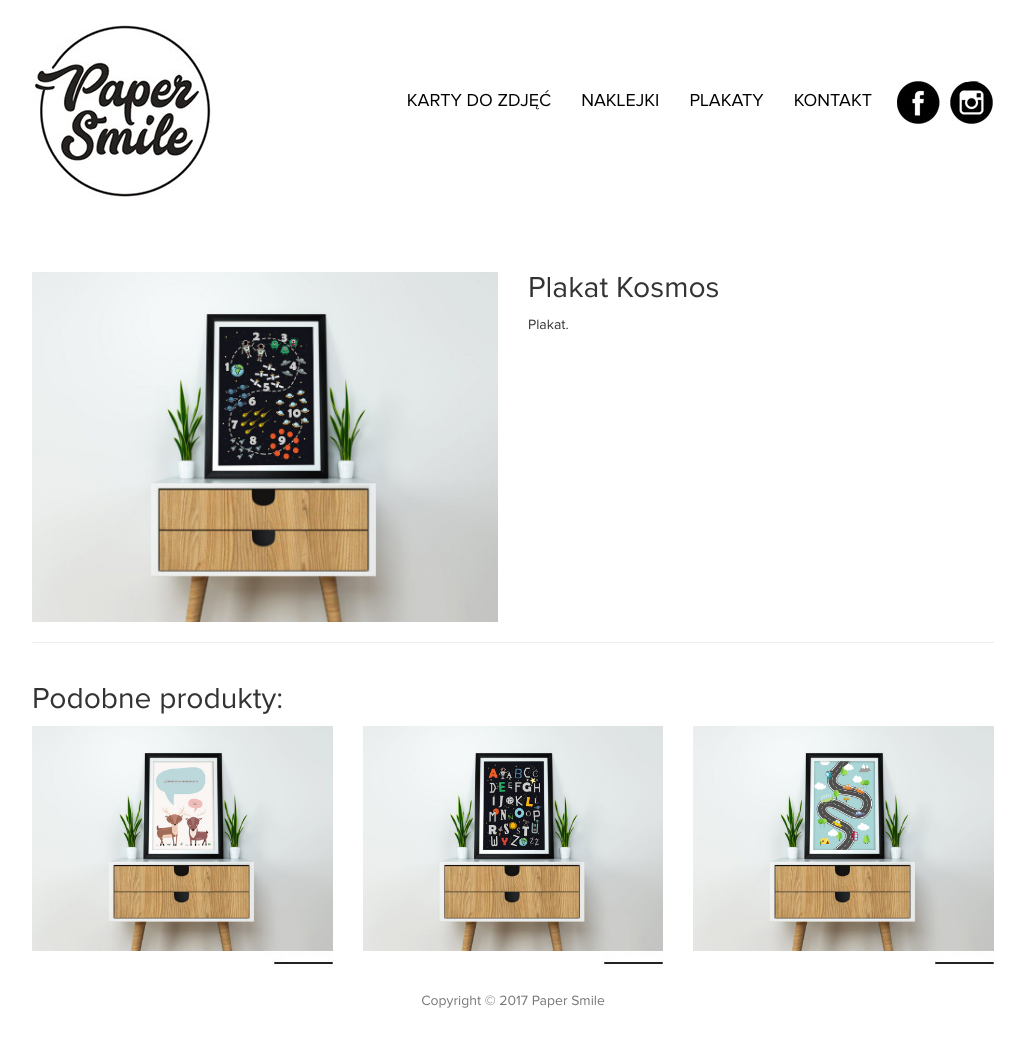
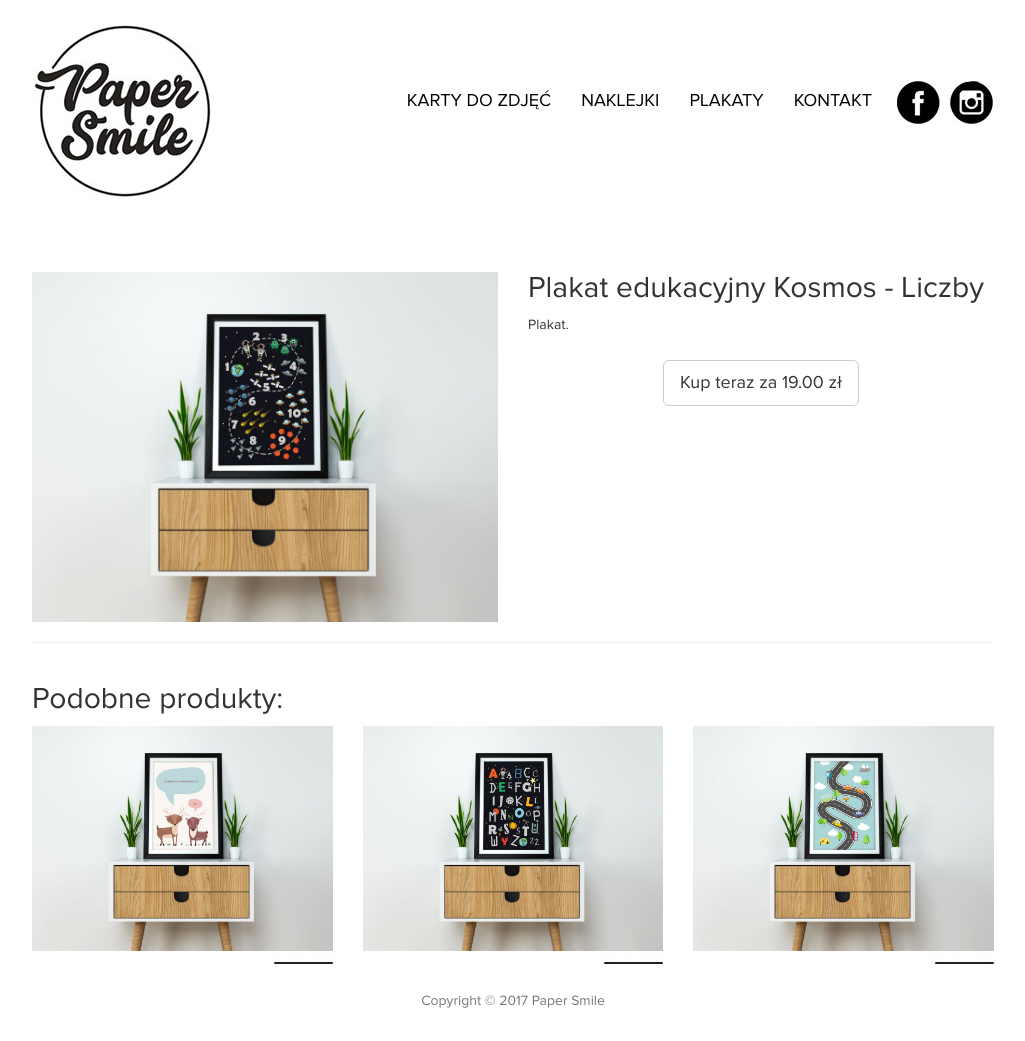
Before and after one commit to lukaszkomar/papersmile.pl, a Jekyll site: the page built from plakat-kosmos.html, in a window 1280 px wide. Shown: the whole page, without its empty margins (127-1152 px from the left). Built offline with Jekyll 4.4.1, drawn with Linux system fonts in a browser that asks for light colours; nearby versions of some CDN libraries.

Commit message:
plakaty price

```diff
--- a/_config.yml
+++ b/_config.yml
@@ -117,7 +117,7 @@ produkty:
     kosmos:
       key: kosmos
       nazwa: Plakat Kosmos
-      header: Plakat Kosmos
+      header: Plakat edukacyjny Kosmos - Liczby
       infoParagraphA: Plakat.
       infoParagraphB:
       infoParagraphC:
@@ -125,12 +125,12 @@ produkty:
       howItWorksParagraphB:
       url: /plakat-kosmos
       imgSrcPrefix: /img/plakaty/plakat-kosmos
-      price:
-      allegro:
+      price: "19.00"
+      allegro: http://allegro.pl/plakat-edukacyjny-dla-dzieci-kosmos-liczby-i7048651889.html
     kosmos-alfabet:
       key: kosmos-alfabet
       nazwa: Plakat Kosmos Alfabet
-      header: Plakat Kosmos Alfabet
+      header: Plakat edukacyjny Kosmos - Alfabet
       infoParagraphA: Plakat.
       infoParagraphB:
       infoParagraphC:
@@ -138,8 +138,8 @@ produkty:
       howItWorksParagraphB:
       url: /plakat-kosmos-alfabet
       imgSrcPrefix: /img/plakaty/plakat-kosmos-alfabet
-      price:
-      allegro:
+      price: "19.00"
+      allegro: http://allegro.pl/plakat-edukacyjny-dla-dzieci-kosmos-alfabet-i7048630548.html
     samochody:
       key: samochody
       nazwa: Plakat Samochody
--- a/_layouts/plakaty.html
+++ b/_layouts/plakaty.html
@@ -30,6 +30,13 @@
     {% if site.produkty.plakaty[page.configKey].howItWorksParagraphA %}<p class="text-justify">{{ site.produkty.plakaty[page.configKey].howItWorksParagraphA }}</p>{% endif %}
     {% if site.produkty.plakaty[page.configKey].howItWorksParagraphB %}<p class="text-justify">{{ site.produkty.plakaty[page.configKey].howItWorksParagraphB }}</p>{% endif %}
 
+    {% if site.produkty.plakaty[page.configKey].price %}
+    <p class="text-center mt25">
+      <a href="{{site.produkty.plakaty[page.configKey].allegro}}" class="btn btn-default btn-lg" role="button" target="_blank">
+        Kup teraz za {{site.produkty.plakaty[page.configKey].price}} zł
+      </a>
+    </p>
+    {% endif %}
   </div>
 </div>
 
```
